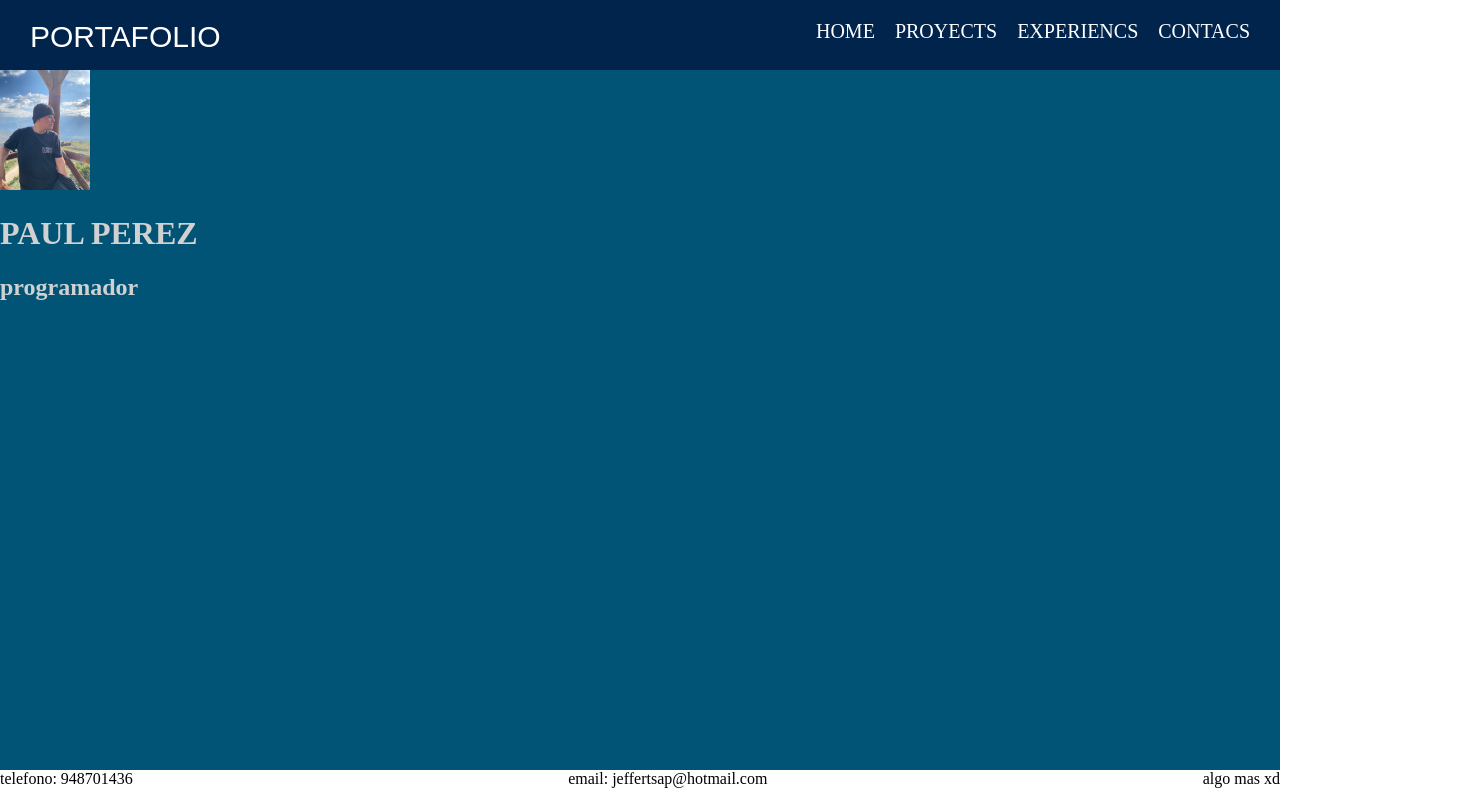
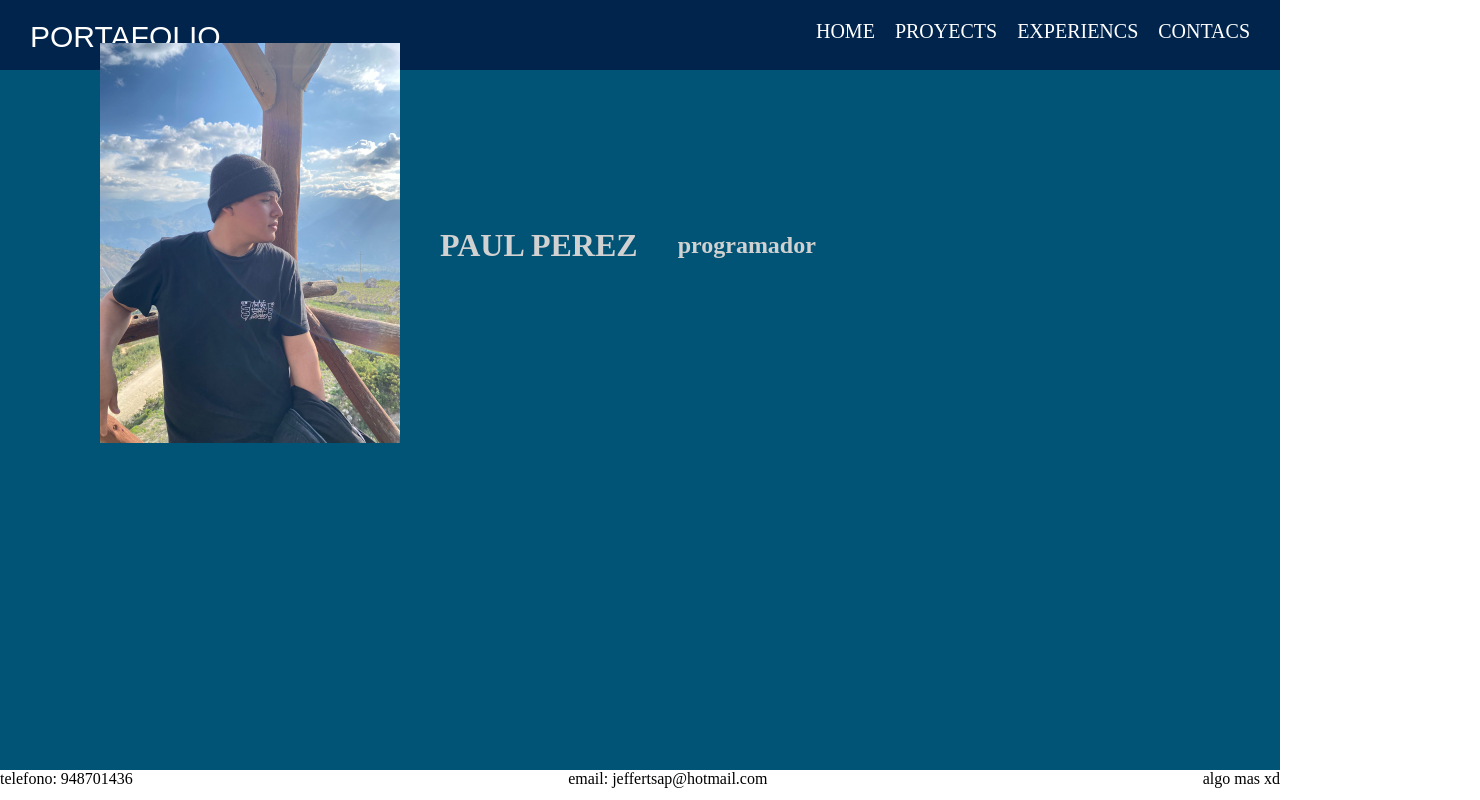
Before and after one commit to PaulPPS632/estudiando-git, a plain HTML site: page index.html in a window 1280 px wide. Shown: the whole page, 1480 px wide, since content can reach past the window. Drawn offline with Linux system fonts and the light colour scheme.

Commit message:
agrege estilos al main

```diff
--- a/style.css
+++ b/style.css
@@ -27,7 +27,7 @@ body{
     font-family: Arial, Helvetica, sans-serif;
 }
 .container-imagen{
-    width: 90px;
+    width: 300px;
 }
 .container-imagen img{
     width: 100%;
@@ -38,3 +38,13 @@ main{
     background-color: rgb(1, 84, 117);
     color: #d1d1d1;
 }
+.container-main{
+    display: flex;
+    flex-direction: row;
+    justify-content: left;
+    align-items: center;
+    gap: 40px;
+    height: 50%;
+    width: 100%;
+    padding: 0 100px;
+}
```
